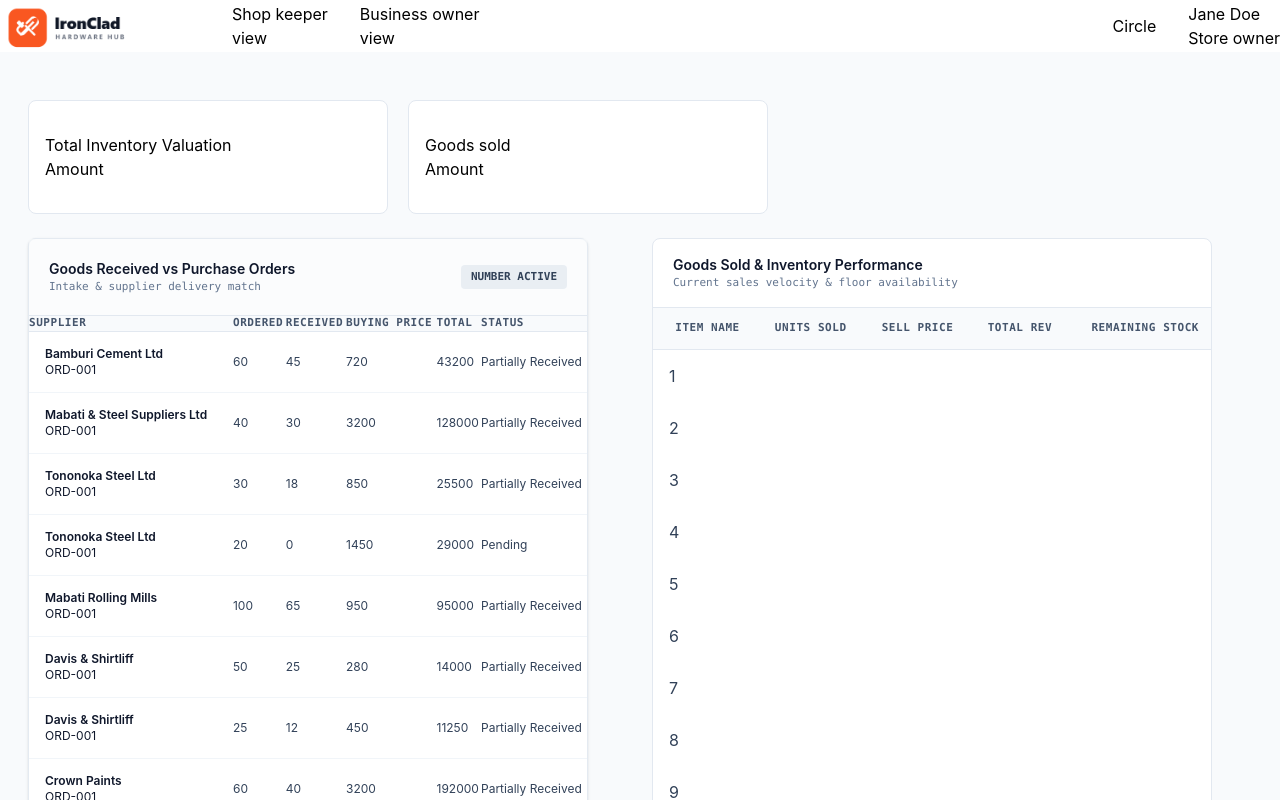
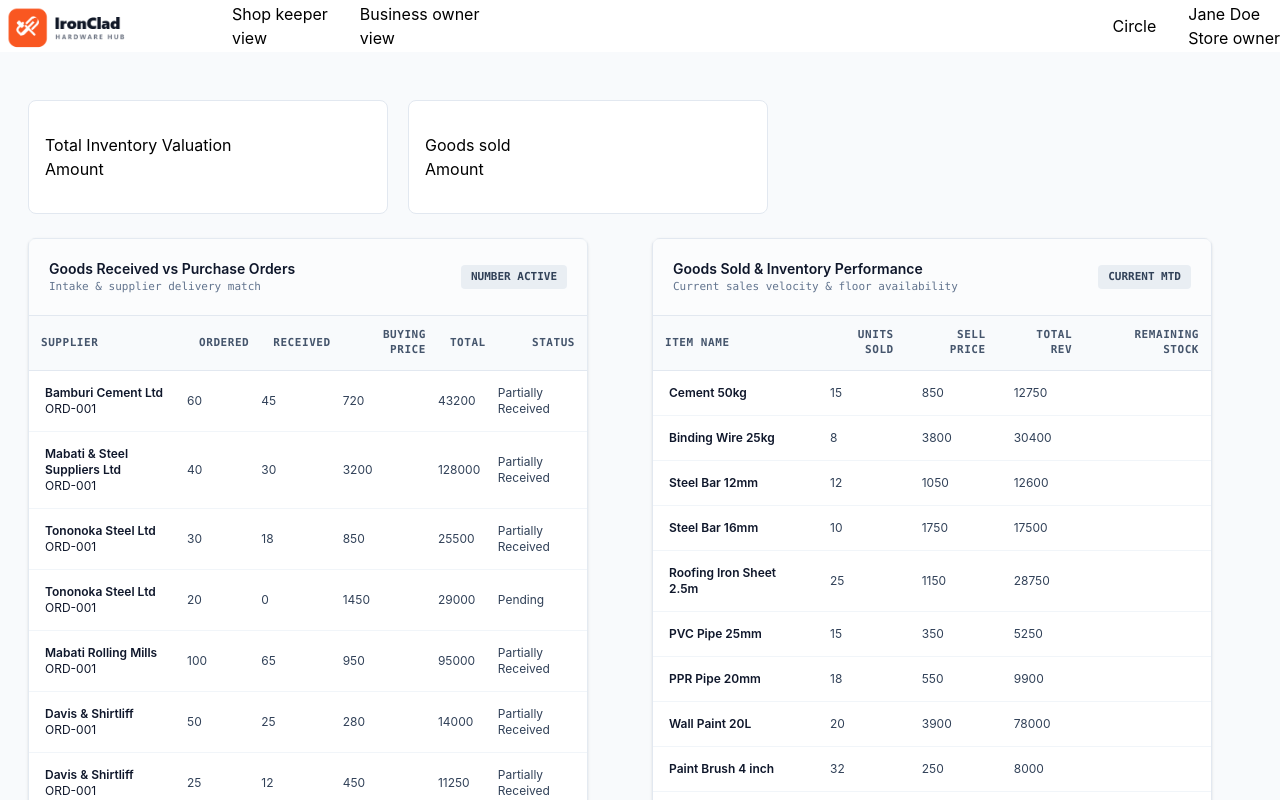
Before and after one commit to AlfineK/hardware-app, a React (Vite) app: page / in a window 1280 px wide. Shown: the top 800 px of the page. Built offline with nearby package versions, Linux system fonts and the light colour scheme; data requests are answered from the project's data file.

Commit message:
finaizes the static disply of the items

```diff
--- a/src/components/GoodsSold.jsx
+++ b/src/components/GoodsSold.jsx
@@ -1,17 +1,23 @@
-import UseFetch from '../hooks/UseFetch'
+const GoodsSold = ({ soldItem, individualItems, totalRevenue }) => {
+  return (
+    <>
+      {individualItems.map((individualItem) => (
+        <tr
+          key={individualItem.id}
+          className="hover:bg-slate-50/80 transition-colors duration-300"
+        >
+          <td className="py-3.5 px-4 font-semibold text-slate-900 text-xs">
+            <p>{individualItem.name}</p>
 
-const GoodsSold = ({soldItem}) => {
+          </td>
+          <td className="py-3.5 px-4">{soldItem.quantity}</td>
+          <td className="py-3.5 px-4">{soldItem.price}</td>
+          <td className="py-3.5 px-4">{totalRevenue}</td>
+          <td className="py-3.5 px-4"></td>
+        </tr>
+      ))}
+    </>
+  );
+};
 
-    const items = UseFetch("Items");
-    console.log(items);
-  return (
-    <tbody className="divide-y divide-slate-100 text-slate-700">
-                <tr className="hover:bg-slate-50/80 transition-colors">
-                    <td className="py-3.5 px-4">{soldItem.id}</td>
-                </tr>
-
-    </tbody>
-  )
-}
-
-export default GoodsSold
+export default GoodsSold;
--- a/src/components/GoodsSoldList.jsx
+++ b/src/components/GoodsSoldList.jsx
@@ -2,32 +2,74 @@ import GoodsSold from './GoodsSold'
 import UseFetch from '../hooks/UseFetch'
 
 const GoodsSoldList = () => {
+
     const soldItems = UseFetch("soldItems");
+    const items = UseFetch("Items");
+
+    console.log("Items: ",items)
+
     const thStyle = "py-3 px-3 text-right font-semibold";
 
     return (
-    <div  className='flex flex-col bg-white border border-slate-200 w-140 rounded-lg mt-6 '>
-      <div className='px-5 py-4 border-b border-slate-200'>
-        <h2  className='text-sm font-semibold text-slate-900'>Goods Sold &amp; Inventory Performance</h2>
-        <p className="text-[11px] text-slate-500 font-mono">Current sales velocity &amp; floor availability</p>
+        <div className="flex flex-col bg-white border border-slate-200 shadow-sm w-140 rounded-lg mt-6">
+
+            <div className='flex flex-row items-center justify-between border-b bg-slate-50/60 border-slate-200 px-5 py-5'>
+                <div>
+                    <img src="" alt="" />
+                    <div>
+                        <h2 className="text-sm font-semibold text-slate-900">
+                        Goods Sold &amp; Inventory Performance
+                        </h2>
+
+                        <p className="text-[11px] text-slate-500 font-mono">
+                            Current sales velocity &amp; floor availability
+                        </p>
                     </div>
-      <table>
+                </div>
+                <div>
+                    <p className="text-[11px] font-mono uppercase px-2.5 py-1 rounded bg-slate-200/70 text-slate-700 font-semibold">Current MTD</p>
+                </div>
+            </div>
+
+            <table className='w-full text-left text-xs border-collapse'>
+
                 <thead>
                     <tr className="bg-slate-50 text-slate-600 font-mono uppercase tracking-wider text-[11px] border-b border-slate-200">
-            <th className={thStyle}>Item Name</th>
+                        <th className={`py-3 px-3 text-left font-semibold`}>Item Name</th>
                         <th className={thStyle}>Units sold</th>
-            <th className={thStyle}>sell price</th>
+                        <th className={thStyle}>Sell price</th>
                         <th className={thStyle}>Total rev</th>
                         <th className={thStyle}>Remaining stock</th>
                     </tr>
                 </thead>
-        {
-          soldItems.map(soldItem => {
-            return <GoodsSold soldItem={soldItem}/>
-          })
-        }
+
+                <tbody className='divide-y divide-slate-100 text-slate-700'>
+                  {soldItems.map(soldItem => {
+
+                    const individualItem = items.filter(
+                        item => Number(item.id) === soldItem.itemId
+                    );
+
+                    const totalRevenue = soldItem.quantity * soldItem.price
+
+                    // console.log("Sold item:", soldItem);
+                    // console.log("Matching item:", individualItem);
+                    console.log("totalRevenue:", totalRevenue);
+
+                    return (
+                      <GoodsSold
+                        key={soldItem.id}
+                        soldItem={soldItem}
+                        individualItems={individualItem}
+                        totalRevenue={totalRevenue}
+                      />
+                    );
+                  })}
+
+                </tbody>
 
             </table>
+
         </div>
     )
 }
--- a/src/components/ReceivedVsPurchase.jsx
+++ b/src/components/ReceivedVsPurchase.jsx
@@ -1,6 +1,7 @@
 import GoodsReceivedList from "./GoodsReceivedList"
 
 const ReceivedVsPurchase = () => {
+  const style = "py-3 px-3 text-right font-semibold"
   return (
     <div className='flex flex-col bg-white border border-slate-200/90 shadow-sm w-140 rounded-lg mt-6 '>
 
@@ -21,12 +22,12 @@ const ReceivedVsPurchase = () => {
         <table className="w-full text-left text-xs border-collapse">
           <thead>
             <tr className="bg-slate-50 text-slate-600 font-mono uppercase tracking-wider text-[11px] border-b border-slate-200">
-              <th>Supplier</th>
-              <th>Ordered</th>
-              <th>Received</th>
-              <th>Buying Price</th>
-              <th>Total</th>
-              <th>Status</th>
+              <th className={`py-3 px-3 text-left font-semibold`}>Supplier</th>
+              <th className={style}>Ordered</th>
+              <th className={style}>Received</th>
+              <th className={style}>Buying Price</th>
+              <th className={style}>Total</th>
+              <th className={style}>Status</th>
             </tr>
           </thead>
           <tbody className="divide-y divide-slate-100 text-slate-700">
--- /dev/null
+++ b/src/pages/OrderedItems.jsx
@@ -0,0 +1,9 @@
+import React from 'react'
+
+const OrderedItems = () => {
+  return (
+    <div>OrderedItems</div>
+  )
+}
+
+export default OrderedItems
```
Also changed, not shown: src/components/GoodsReceived.jsx (+0 -8 lines). Lines whose indentation alone changed are shown as unchanged.
